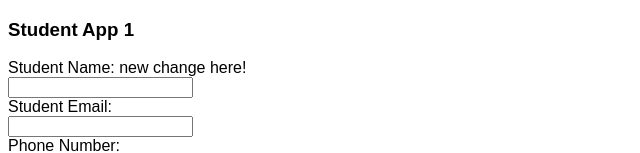
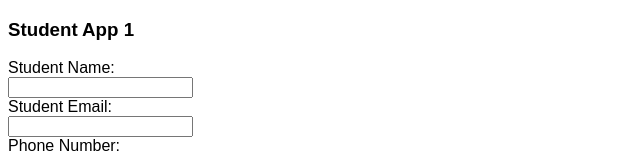
Before and after one commit to KevinD77/studentapp1, a React app: page / in a window 1280 px wide. Shown: the top 153 px of the page, without its empty margins (0-640 px from the left). Built offline with nearby package versions, Linux system fonts and the light colour scheme.

Commit message:
test change #4

```diff
--- a/src/StudentForm.jsx
+++ b/src/StudentForm.jsx
@@ -6,7 +6,7 @@ export default function StudentForm(){
             <h3></h3>
             <form>
 
-                <label for="studentname">Student Name: new change here!</label><br/>
+                <label for="studentname">Student Name:</label><br/>
                 <input type="text" id="studentname" name="studentname"/><br/>
                 <label for="studentemail">Student Email:</label><br/>
                 <input type="email" id="studentemail" name="studentemail"/><br/>
```
